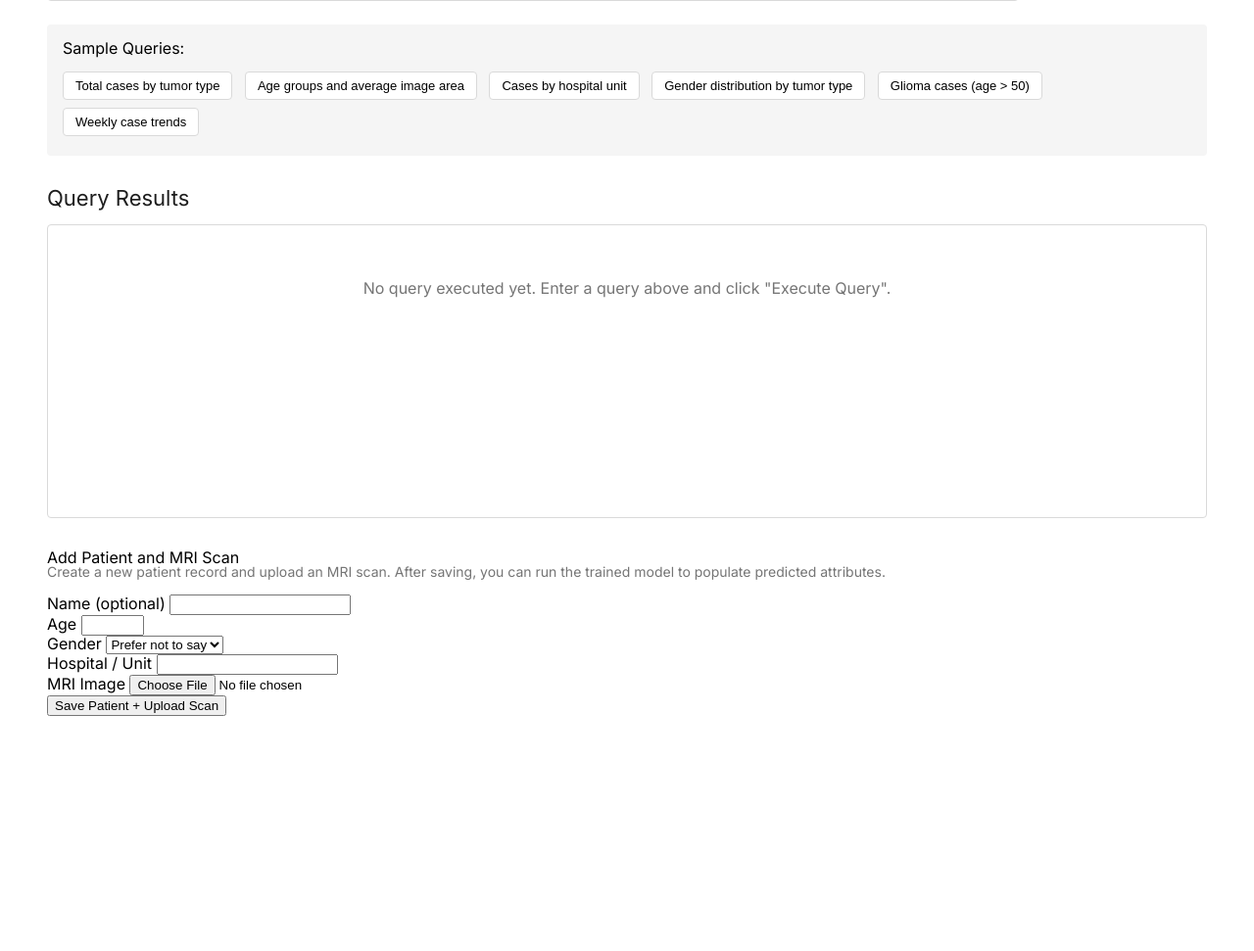
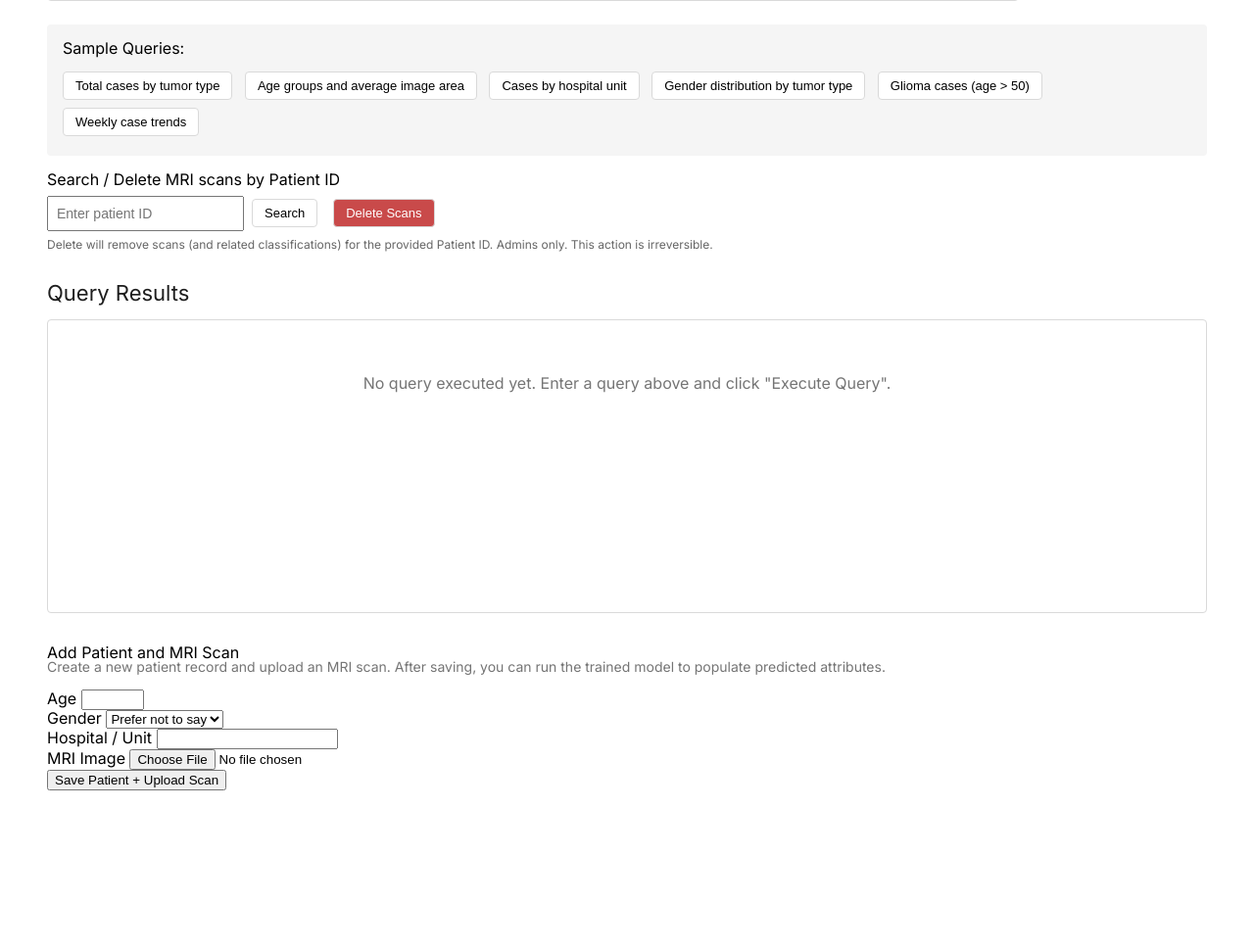
Before and after one commit to jp74ham/Brain_Tumor_Detection, a Flask app: template MyApp/templates/database.html in a window 1280 px wide. Shown: the part 329-1300 px from the top of the page at 98% size. Before the commit the page ends 1060 px from the top, so only its background shows below. Run offline with Flask 3, Linux system fonts and the light colour scheme; the template is opened without the code that fills it, so the values that code supplies are empty; data comes from the database, SQL or seed files in the repository; some libraries are stand-ins or nearby versions.

```diff
--- a/MyApp/app.py
+++ b/MyApp/app.py
@@ -11,23 +11,49 @@ import secrets
 import shutil
 from datetime import datetime
 import sys
-import numpy as np
-import cv2
-from tensorflow.keras.models import load_model
-from tensorflow.keras.applications.xception import preprocess_input
+
+# Optional ML dependencies (graceful fallback if unavailable)
+try:
+    import numpy as np
+    import cv2
+    CV2_AVAILABLE = True
+    print("✓ OpenCV loaded successfully")
+except Exception as e:
+    print(f"⚠️  OpenCV not available: {e}")
+    print("   App will run without model prediction support.")
+    CV2_AVAILABLE = False
+    np = None
+    cv2 = None
+
+try:
+    from tensorflow.keras.models import load_model
+    from tensorflow.keras.applications.xception import preprocess_input
+    TF_AVAILABLE = True
+    print("✓ TensorFlow loaded successfully")
+except Exception as e:
+    print(f"⚠️  TensorFlow not available: {e}")
+    print("   Model prediction disabled.")
+    TF_AVAILABLE = False
+    load_model = None
+    preprocess_input = None
 
 MODEL_PATH = 'models/optimized_best.h5'
 TUMOR_CLASSES = ['glioma_tumor', 'meningioma_tumor', 'no_tumor', 'pituitary_tumor']
 
-try:
-    tumor_model = load_model(MODEL_PATH)
-    print(f" Loaded tumor detection model from {MODEL_PATH}")
-except Exception as e:
-    print(f" Could not load model: {e}")
-    tumor_model = None
+tumor_model = None
+if TF_AVAILABLE:
+    try:
+        tumor_model = load_model(MODEL_PATH)
+        print(f"✓ Loaded tumor detection model from {MODEL_PATH}")
+    except Exception as e:
+        print(f"⚠️  Could not load model: {e}")
 
 def predict_tumor(image_path):
     """Run actual model prediction on MRI image"""
+    if not CV2_AVAILABLE or not TF_AVAILABLE:
+        print("⚠️ ML dependencies unavailable, returning default")
+        return 'no_tumor', 0.0
+
     if tumor_model is None:
         print("⚠️ Model not loaded, returning default")
         return 'no_tumor', 0.0
@@ -46,11 +72,11 @@ def predict_tumor(image_path):
         confidence = float(predictions[0][class_idx])
         predicted_class = TUMOR_CLASSES[class_idx]
 
-        print(f" Predicted: {predicted_class} with {confidence:.2%} confidence")
+        print(f"✓ Predicted: {predicted_class} with {confidence:.2%} confidence")
         return predicted_class, confidence
 
     except Exception as e:
-        print(f" Prediction error: {e}")
+        print(f"⚠️  Prediction error: {e}")
         return 'no_tumor', 0.0
 
 app = Flask(__name__)
@@ -218,7 +244,6 @@ def submit_patient_scan():
             return jsonify({'success': False, 'error': 'Invalid or missing file'}), 400
 
         # Read form fields
-        patient_name = (request.form.get('patient_name') or '').strip()
         age = request.form.get('age')
         gender = request.form.get('gender') or None
         hospital_unit = request.form.get('hospital_unit') or None
@@ -572,6 +597,94 @@ def patient_records():
     except Exception as e:
         return jsonify({'error': str(e)}), 400
 
+
+@app.route('/find_scans_by_patient', methods=['POST'])
+def find_scans_by_patient():
+    """Search MRI scans by patient_id (parameterized) and return results.
+    Accessible to logged-in admins and radiologists.
+    """
+    if not session.get('logged_in') or session.get('user_type') not in ('admin', 'radiologist'):
+        return jsonify({'success': False, 'error': 'Unauthorized'}), 401
+
+    data = request.get_json() or {}
+    patient_id = str(data.get('patient_id', '')).strip()
+    if not patient_id:
+        return jsonify({'success': False, 'error': 'patient_id is required'}), 400
+
+    try:
+        db = get_db()
+        cursor = db.execute("SELECT rowid, * FROM mri_scans WHERE patient_id = ? ORDER BY scan_date DESC", (patient_id,))
+        columns = [description[0] for description in cursor.description]
+        rows = cursor.fetchall()
+
+        results = []
+        for row in rows:
+            record = dict(zip(columns, row))
+            record['image_url'] = f"/image/{record.get('rowid')}"
+            results.append(record)
+
+        return jsonify({
+            'success': True,
+            'columns': columns,
+            'data': results,
+            'count': len(results)
+        })
+    except Exception as e:
+        return jsonify({'success': False, 'error': str(e)}), 500
+
+
+@app.route('/delete_scans_by_patient', methods=['POST'])
+def delete_scans_by_patient():
+    """Delete all MRI scans (and related classification rows/files) for a given patient_id.
+    Restricted to admin users only.
+    """
+    if not session.get('logged_in') or session.get('user_type') != 'admin':
+        return jsonify({'success': False, 'error': 'Unauthorized'}), 401
+
+    data = request.get_json() or {}
+    patient_id = str(data.get('patient_id', '')).strip()
+    if not patient_id:
+        return jsonify({'success': False, 'error': 'patient_id is required'}), 400
+
+    try:
+        db = get_db()
+        cur = db.cursor()
+
+        # Find affected scans
+        cur.execute('SELECT rowid, original_path, processed_path FROM mri_scans WHERE patient_id = ?', (patient_id,))
+        rows = cur.fetchall()
+        if not rows:
+            return jsonify({'success': True, 'deleted_count': 0, 'deleted_scan_ids': []})
+
+        scan_ids = [r[0] for r in rows]
+        processed_paths = [r[2] for r in rows if r[2]]
+        original_paths = [r[1] for r in rows if r[1]]
+
+        # Delete related tumor_classification rows that reference these processed paths
+        if processed_paths:
+            placeholders = ','.join('?' for _ in processed_paths)
+            cur.execute(f"DELETE FROM tumor_classification WHERE processed_path IN ({placeholders})", tuple(processed_paths))
+
+        # Delete scans
+        cur.execute('DELETE FROM mri_scans WHERE patient_id = ?', (patient_id,))
+        deleted_count = cur.rowcount
+
+        db.commit()
+
+        # Attempt to remove files from disk (best-effort)
+        removed_files = []
+        for p in processed_paths + original_paths:
+            try:
+                if p and os.path.exists(p):
+                    os.remove(p)
+                    removed_files.append(p)
+            except Exception:
+                pass
+
+        return jsonify({'success': True, 'deleted_count': deleted_count, 'deleted_scan_ids': scan_ids, 'removed_files': removed_files})
+    except Exception as e:
+        return jsonify({'success': False, 'error': str(e)}), 500
+
 @app.route('/execute_query', methods=['POST'])
 def execute_query():
     if not session.get('logged_in') or session.get('user_type') != 'admin':
--- a/MyApp/static/css/database.js
+++ b/MyApp/static/css/database.js
@@ -9,6 +9,89 @@ sampleQueryBtns.forEach(btn => {
     queryInput.value = this.dataset.query;
   });
 });
+
+// Find scans by patient ID form handler (uses safe, parameterized server endpoint)
+const findPatientSubmit = document.getElementById('find-patient-submit');
+const findPatientInput = document.getElementById('find-patient-id');
+if (findPatientSubmit && findPatientInput) {
+  findPatientSubmit.addEventListener('click', async function() {
+    const pid = findPatientInput.value.trim();
+    if (!pid) {
+      alert('Please enter a Patient ID to search for.');
+      return;
+    }
+
+    findPatientSubmit.disabled = true;
+    findPatientSubmit.textContent = 'Searching...';
+    resultsContainer.innerHTML = '<p class="loading">Searching for scans...</p>';
+
+    try {
+      const resp = await fetch('/find_scans_by_patient', {
+        method: 'POST',
+        headers: { 'Content-Type': 'application/json' },
+        body: JSON.stringify({ patient_id: pid })
+      });
+
+      const result = await resp.json();
+      if (resp.ok && result.success) {
+        displayResults(result);
+      } else {
+        displayError(result.error || 'No results returned');
+      }
+    } catch (err) {
+      displayError('Network error: ' + err.message);
+    } finally {
+      findPatientSubmit.disabled = false;
+      findPatientSubmit.textContent = 'Search';
+    }
+  });
+
+  // Allow Enter key in the input to trigger the search
+  findPatientInput.addEventListener('keydown', function(e) {
+    if (e.key === 'Enter') {
+      e.preventDefault();
+      findPatientSubmit.click();
+    }
+  });
+}
+
+// Delete scans by patient ID (admin-only)
+const findPatientDelete = document.getElementById('find-patient-delete');
+if (findPatientDelete && findPatientInput) {
+  findPatientDelete.addEventListener('click', async function() {
+    const pid = findPatientInput.value.trim();
+    if (!pid) {
+      alert('Please enter a Patient ID to delete scans for.');
+      return;
+    }
+
+    if (!confirm(`Delete ALL MRI scans for patient ID ${pid}? This is irreversible.`)) return;
+
+    findPatientDelete.disabled = true;
+    findPatientDelete.textContent = 'Deleting...';
+    resultsContainer.innerHTML = '<p class="loading">Deleting scans...</p>';
+
+    try {
+      const resp = await fetch('/delete_scans_by_patient', {
+        method: 'POST',
+        headers: { 'Content-Type': 'application/json' },
+        body: JSON.stringify({ patient_id: pid })
+      });
+
+      const result = await resp.json();
+      if (resp.ok && result.success) {
+        resultsContainer.innerHTML = `<div class="results-info">Deleted ${result.deleted_count} scan${result.deleted_count !== 1 ? 's' : ''} for patient ${pid}.</div>`;
+      } else {
+        displayError(result.error || 'Delete failed');
+      }
+    } catch (err) {
+      displayError('Network error: ' + err.message);
+    } finally {
+      findPatientDelete.disabled = false;
+      findPatientDelete.textContent = 'Delete Scans';
+    }
+  });
+}
 
 // Execute query
 executeBtn.addEventListener('click', async function() {
@@ -110,7 +193,6 @@ queryInput.addEventListener('keydown', function(e) {
     executeBtn.click();
   }
 });
-
 // --- Patient form handling ---
 const patientForm = document.getElementById('patient-form');
 const submitPatientBtn = document.getElementById('submit-patient-btn');
--- a/MyApp/templates/database.html
+++ b/MyApp/templates/database.html
@@ -38,7 +38,18 @@ SELECT * FROM mri_scans LIMIT 10;"></textarea>
             <button class="sample-query-btn" data-query="SELECT gender, label AS tumor_type, COUNT(*) AS total FROM mri_scans GROUP BY gender, tumor_type ORDER BY gender;">Gender distribution by tumor type</button>
             <button class="sample-query-btn" data-query="SELECT processed_path, age, gender, hospital_unit FROM mri_scans WHERE label = 'glioma_tumor' AND age > 50 LIMIT 100;">Glioma cases (age &gt; 50)</button>
             <button class="sample-query-btn" data-query="SELECT STRFTIME('%Y-%W', scan_date) AS week, label AS tumor_type, COUNT(*) AS cases FROM mri_scans GROUP BY week, tumor_type ORDER BY week;">Weekly case trends</button>
+            <!-- removed old prompt-based "Find scans by Patient ID" button -->
             <!-- Last three buttons removed per user request -->
+          </div>
+
+          <div class="find-patient-panel" style="margin-top:16px;">
+            <label for="find-patient-id" class="text-wrapper-2">Search / Delete MRI scans by Patient ID</label>
+            <div style="display:flex; gap:8px; margin-top:8px; align-items:center;">
+              <input id="find-patient-id" type="text" placeholder="Enter patient ID" style="padding:8px; font-size:14px;" />
+              <button id="find-patient-submit" class="sample-query-btn">Search</button>
+              <button id="find-patient-delete" class="sample-query-btn" style="background:#c94a4a; color:#fff;">Delete Scans</button>
+            </div>
+            <div style="margin-top:8px; font-size:12px; color:#666;">Delete will remove scans (and related classifications) for the provided Patient ID. Admins only. This action is irreversible.</div>
           </div>
         </div>
 
@@ -54,10 +65,6 @@ SELECT * FROM mri_scans LIMIT 10;"></textarea>
         <h2>Add Patient and MRI Scan</h2>
         <p class="info-text">Create a new patient record and upload an MRI scan. After saving, you can run the trained model to populate predicted attributes.</p>
         <form id="patient-form" enctype="multipart/form-data">
-          <div class="form-row">
-            <label for="patient-name">Name (optional)</label>
-            <input type="text" id="patient-name" name="patient_name" />
-          </div>
           <div class="form-row">
             <label for="patient-age">Age</label>
             <input type="number" id="patient-age" name="age" min="0" max="120" required />
```
Also changed, not shown: MyApp/templates/index.html (+6 -1 lines), MyApp/static/images/ERD.drawio.png, 15 other files.
